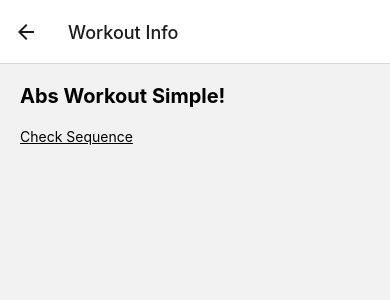
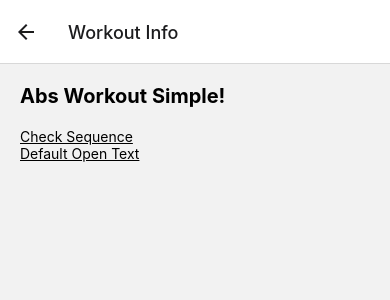
Before and after one commit to DrewIndeed/react-native-projects, a React Native app in the folder workout-app/: screen / in a window 390 px wide. Both pictures are taken after a click on the element 195 px from the left and 175 px from the top of the page. Shown: the top 300 px of the page. Built offline with nearby package versions, Linux system fonts and the light colour scheme.

Commit message:
45. workout-app: implement custom activator for Modal, part 1
- This part shows how to use a custom activator of a Modal, otherwise return a default activator, rather than using a fixed activator

```diff
--- a/workout-app/components/styled/CustomModal.tsx
+++ b/workout-app/components/styled/CustomModal.tsx
@@ -2,7 +2,8 @@ import React, { useState } from 'react';
 import { View, Text, StyleSheet, Modal as NativeModal } from 'react-native';
 import PressableText from './PressableText';
 
-const CustomModal = () => {
+// Activator is just a HAVE NOT IMPLEMENTED name
+const CustomModal = ({ activator: Activator }: any) => {
   const [isModalVisible, setModalVisible] = useState(false);
   return (
     <View>
@@ -16,10 +17,14 @@ const CustomModal = () => {
           <PressableText onPress={() => setModalVisible(false)} text="Close" />
         </View>
       </NativeModal>
-      <PressableText
-        onPress={() => setModalVisible(true)}
-        text="Check Sequence"
-      />
+      {Activator ? (
+        <Activator />
+      ) : (
+        <PressableText
+          onPress={() => setModalVisible(true)}
+          text="Default Open Text"
+        />
+      )}
     </View>
   );
 };
--- a/workout-app/screens/WorkoutDetailScreen.tsx
+++ b/workout-app/screens/WorkoutDetailScreen.tsx
@@ -2,6 +2,7 @@ import { View, Text, StyleSheet } from 'react-native';
 import { NativeStackHeaderProps } from '@react-navigation/native-stack';
 import useWorkoutBySlug from '../hooks/useWorkoutBySlug';
 import CustomModal from '../components/styled/CustomModal';
+import PressableText from '../components/styled/PressableText';
 
 type NavigateParams = {
   route: {
@@ -24,6 +25,18 @@ const WorkoutDetailScreen = ({ route }: DetailNavigation) => {
     <View style={styles.container}>
       {/* use ? because workoutBySlug might be undefined */}
       <Text style={styles.header}>{workoutBySlug.name}</Text>
+      <CustomModal
+        activator={() => (
+          <PressableText
+            onPress={() => {
+              alert('Opening');
+            }}
+            text="Check Sequence"
+          />
+        )}
+      />
+
+      {/* render another one to see the difference */}
       <CustomModal />
     </View>
   );
```
